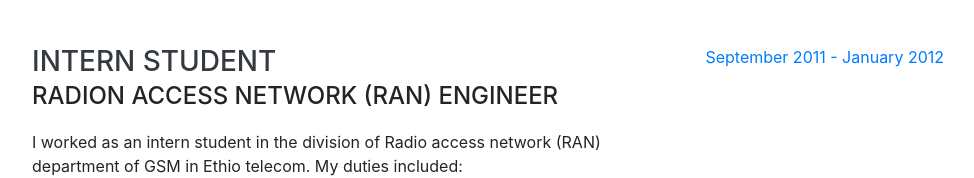
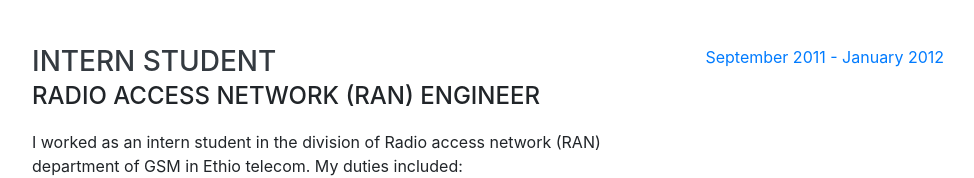
Before and after one commit to ephrem-admasu/ephrem-admasu.github.io, a website with bundled scripts: page index.html in a window 1280 px wide. Shown: the part 1654-1832 px from the top of the page, without its empty margins (288-1262 px from the left). Built offline with nearby package versions, Linux system fonts and the light colour scheme; a web font is replaced by a local one.

Commit message:
Update index.html

```diff
--- a/index.html
+++ b/index.html
@@ -166,7 +166,7 @@
         <div class="resume-item d-flex flex-column flex-md-row justify-content-between mb-5">
           <div class="resume-content">
             <h3 class="mb-0">Intern Student</h3>
-            <div class="subheading mb-3">Radion access network (RAN) engineer</div>
+            <div class="subheading mb-3">Radio access network (RAN) engineer</div>
             <p>
               I worked as an intern student in the division of Radio access network (RAN) department of GSM in Ethio telecom. My duties included:
               <ul>
```
